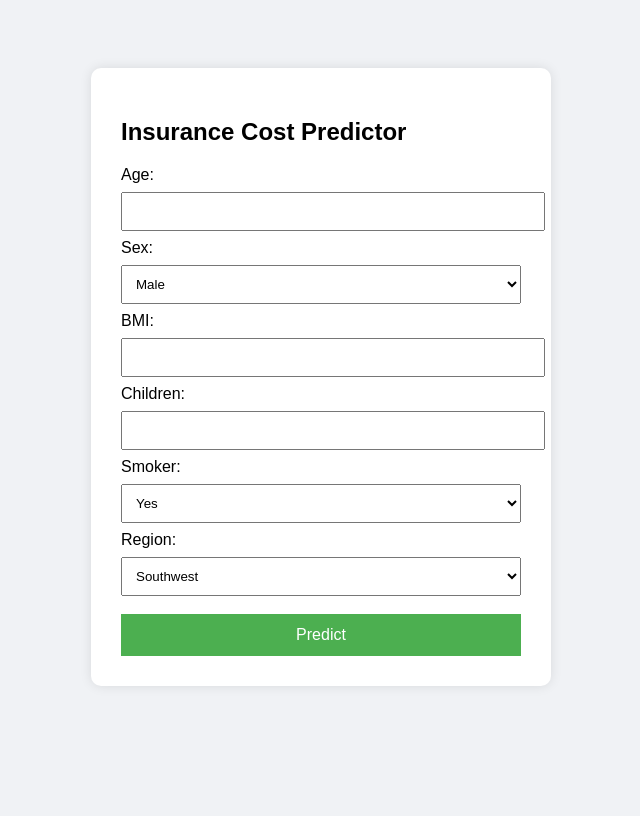
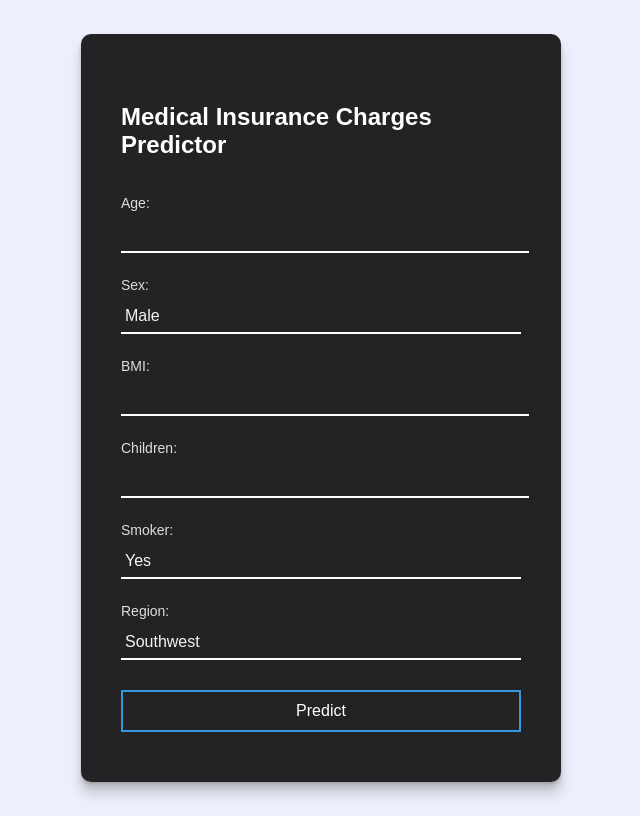
Before and after one commit to TonyeJim-George/linear-regression-medical-insurance-charges, a Flask app: page / in a window 1280 px wide. Shown: the whole page, without its empty margins (319-959 px from the left). Before the commit the page ends 686 px from the top, so only its background shows below. Run offline with Flask 3, Linux system fonts and the light colour scheme; parts of the project's set-up code (start-up, migrations or seed data) failed here and were passed over.

Commit message:
Adjusted the interface and css

```diff
--- /dev/null
+++ b/static/style.css
@@ -0,0 +1,117 @@
+body {
+  display: flex;
+  justify-content: center;
+  align-items: center;
+  min-height: 100vh;
+  background: #eceffc;
+  font-family: Arial, sans-serif;
+}
+
+.login-form {
+  display: flex;
+  flex-direction: column;
+  align-items: flex-start;
+  padding: 50px 40px;
+  color: white;
+  background: rgba(0, 0, 0, 0.85);
+  border-radius: 10px;
+  box-shadow: 0 0.4px 0.4px rgba(128, 128, 128, 0.109),
+              0 1px 1px rgba(128, 128, 128, 0.155),
+              0 2.1px 2.1px rgba(128, 128, 128, 0.195),
+              0 4.4px 4.4px rgba(128, 128, 128, 0.241),
+              0 12px 12px rgba(128, 128, 128, 0.35);
+  width: 400px;
+}
+
+.login-form h2 {
+  margin-bottom: 24px;
+  align-self: center;
+}
+
+.form-input-material {
+  width: 100%;
+  margin: 12px 0;
+}
+
+.form-input-material label {
+  display: block;
+  margin-bottom: 6px;
+  font-size: 14px;
+  color: #ddd;
+}
+
+.form-input-material input,
+.form-input-material select {
+  background: transparent;
+  border: none;
+  border-bottom: 2px solid white;
+  padding: 8px 4px;
+  width: 100%;
+  color: white;
+  font-size: 16px;
+  outline: none;
+}
+
+.form-input-material select {
+  background: transparent;
+  border: none;
+  border-bottom: 2px solid white;
+  padding: 8px 4px;
+  width: 100%;
+  color: whitesmoke; /* Set default visible color */
+  font-size: 16px;
+  outline: none;
+  appearance: none;
+  -webkit-appearance: none;
+  -moz-appearance: none;
+}
+
+.form-input-material select option {
+  background: #222; /* Dark background for dropdown */
+  color: grey;      /* Visible text color */
+}
+
+.btn {
+  position: relative;
+  padding: 10px;
+  width: 100%;
+  margin-top: 18px;
+  background: transparent;
+  color: white;
+  border: 2px solid hsl(204, 70%, 53%);
+  font-size: 16px;
+  cursor: pointer;
+  overflow: hidden;
+}
+
+.btn::before {
+  position: absolute;
+  content: "";
+  top: 0;
+  left: 0;
+  width: 100%;
+  height: 100%;
+  background: linear-gradient(
+    120deg,
+    transparent,
+    hsl(204, 70%, 53%),
+    transparent
+  );
+  transform: translateX(-100%);
+  transition: 0.6s;
+}
+
+.btn:hover {
+  background: transparent;
+  box-shadow: 0 0 20px 10px hsla(204, 70%, 53%, 0.5);
+}
+
+.btn:hover::before {
+  transform: translateX(100%);
+}
+
+.result {
+  margin-top: 20px;
+  font-weight: bold;
+  color: #f1f1f1;
+}
--- a/templates/index.html
+++ b/templates/index.html
@@ -3,67 +3,44 @@
 <head>
     <meta charset="UTF-8">
     <title>Insurance Cost Prediction</title>
-    <style>
-        body {
-            font-family: Arial, sans-serif;
-            background: #f0f2f5;
-            display: flex;
-            justify-content: center;
-            padding-top: 60px;
-        }
-        form {
-            background: white;
-            padding: 30px;
-            border-radius: 10px;
-            box-shadow: 0 0 12px rgba(0, 0, 0, 0.1);
-            width: 400px;
-        }
-        input, select {
-            width: 100%;
-            padding: 10px;
-            margin: 8px 0;
-        }
-        button {
-            background: #4CAF50;
-            color: white;
-            border: none;
-            padding: 12px;
-            width: 100%;
-            font-size: 16px;
-            margin-top: 10px;
-            cursor: pointer;
-        }
-        .result {
-            margin-top: 20px;
-            font-weight: bold;
-            color: #333;
-        }
-    </style>
+    <link rel="stylesheet" href="{{ url_for('static', filename='style.css') }}">
 </head>
 <body>
-    <form action="/predict" method="POST">
-        <h2>Insurance Cost Predictor</h2>
+    <form action="/predict" method="POST" class="login-form">
+        <h2>Medical Insurance Charges Predictor</h2>
+
+        <div class="form-input-material">
             <label>Age:</label>
             <input type="number" name="age" required>
+        </div>
 
+        <div class="form-input-material">
             <label>Sex:</label>
             <select name="sex">
                 <option value="male">Male</option>
                 <option value="female">Female</option>
             </select>
+        </div>
 
+        <div class="form-input-material">
             <label>BMI:</label>
             <input type="number" step="0.1" name="bmi" required>
+        </div>
 
+        <div class="form-input-material">
             <label>Children:</label>
             <input type="number" name="children" required>
+        </div>
 
+        <div class="form-input-material">
             <label>Smoker:</label>
             <select name="smoker">
                 <option value="yes">Yes</option>
                 <option value="no">No</option>
             </select>
+        </div>
 
+        <div class="form-input-material">
             <label>Region:</label>
             <select name="region">
                 <option value="southwest">Southwest</option>
@@ -71,8 +48,9 @@
                 <option value="northwest">Northwest</option>
                 <option value="northeast">Northeast</option>
             </select>
+        </div>
 
-        <button type="submit">Predict</button>
+        <button type="submit" class="btn">Predict</button>
 
         {% if prediction_text %}
             <div class="result">{{ prediction_text }}</div>
```
Lines whose indentation alone changed are shown as unchanged.
